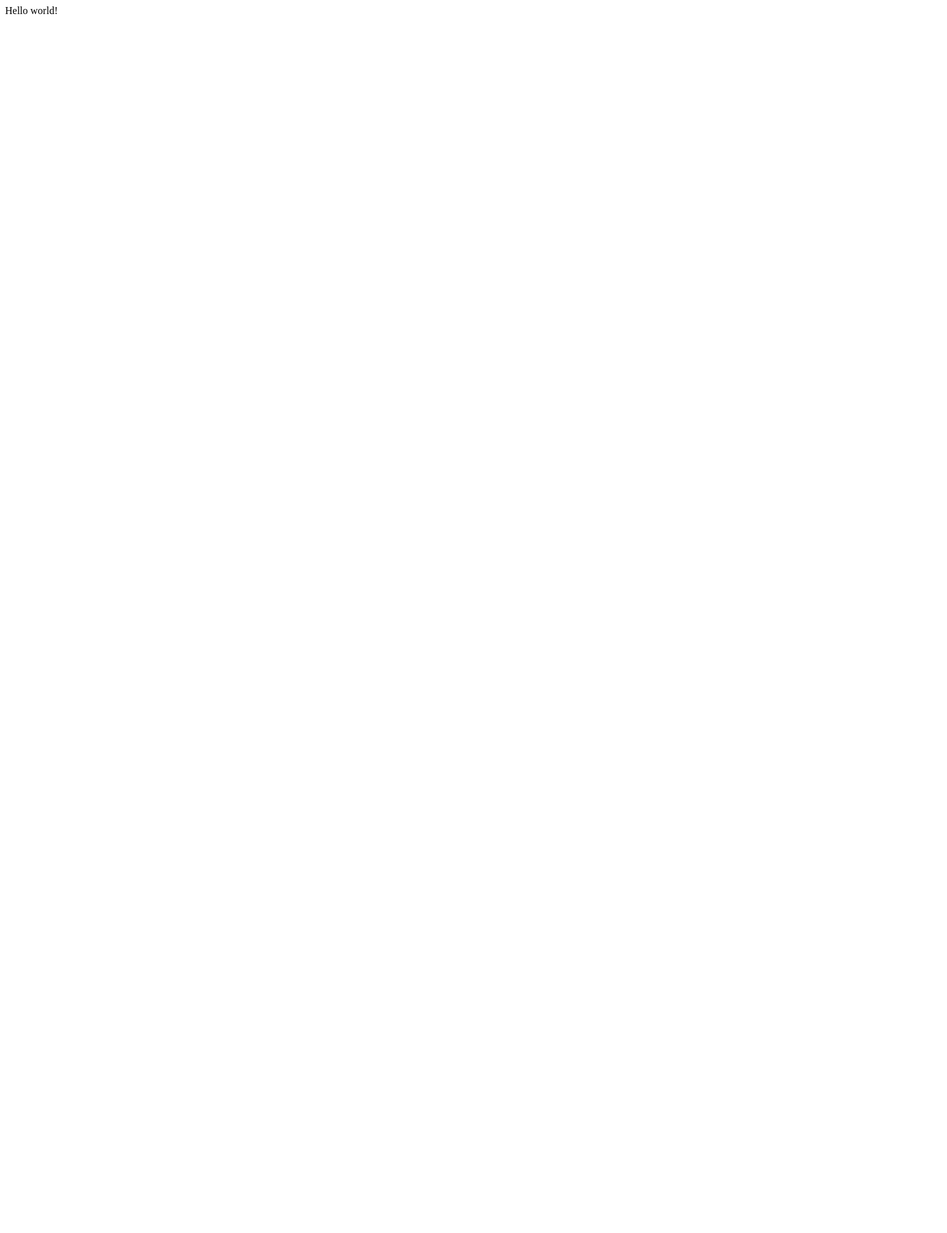
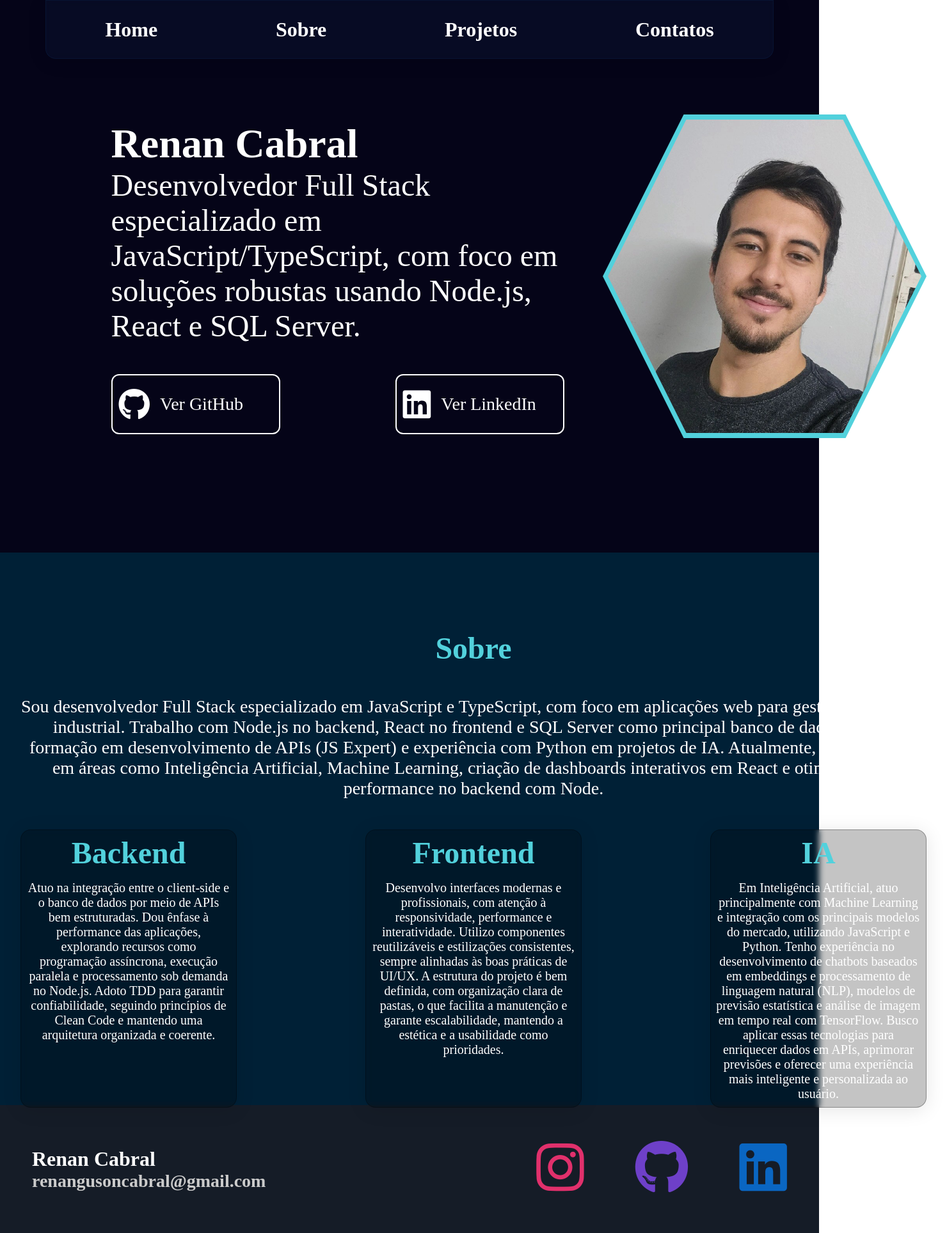
Before and after one commit to Re-isNaN/Re-isNaN.github.io, a plain HTML site: page index.html in a window 1280 px wide. Shown: the whole page at 64% size, 1480 px wide, since content can reach past the window. Before the commit the page ends 800 px from the top, so only its background shows below. Drawn offline with Linux system fonts and the light colour scheme.

Commit message:
fase inicial

```diff
--- a/index.html
+++ b/index.html
@@ -3,9 +3,128 @@
 <head>
     <meta charset="UTF-8">
     <meta name="viewport" content="width=device-width, initial-scale=1.0">
-    <title>My page</title>
+    <title>My Page</title>
+    <link rel="stylesheet" type="text/css" href="styles.css">
+    <link
+        rel="stylesheet"
+        href="https://cdnjs.cloudflare.com/ajax/libs/font-awesome/6.4.0/css/all.min.css"
+    />
 </head>
-<body>
-    <div>Hello world!</div>
+<body class="root">
+    <header class="nav-header">
+        <a href="#home">Home</a>
+        <a href="#sobre">Sobre</a>
+        <a href="#projetos">Projetos</a>
+        <a href="#contatos">Contatos</a>
+    </header>
+
+    <section id="home" class="section primary-background">
+        <main class="container-home">
+            <div class="descricao">
+                <h1>Renan Cabral</h1>
+                <h2>Desenvolvedor Full Stack especializado em JavaScript/TypeScript, com foco em soluções robustas usando Node.js, React e SQL Server.</h2>
+
+
+
+                <div class="container-btn">
+                    <a href="https://github.com/Re-isNaN" target="_blank">
+                        <i class="fab fa-github"></i>
+                        <div>Ver GitHub</div>
+                    </a>
+
+                    <a href="https://www.linkedin.com/in/renan-cabral-8a24092a4/" target="_blank">
+                        <i class="fa-brands fa-linkedin"></i>
+                        <div>Ver LinkedIn</div>
+                    </a>
+                </div>
+            </div>
+
+            <div class="foto-polygon">
+                <img src="./assets/foto_perfil.jfif" alt="Imagem dentro do hexágono" />
+            </div>
+        </main>
+    </section>
+
+    <section id="sobre" class="secondary-background">
+        <main class="container-sobre">
+            <h1>Sobre</h1>
+            <p>
+                Sou desenvolvedor Full Stack especializado em JavaScript e TypeScript, com foco em aplicações web
+                para gestão comercial e industrial. Trabalho com Node.js no backend, React no frontend e SQL Server
+                como principal banco de dados. Tenho formação em desenvolvimento de APIs (JS Expert) e experiência
+                com Python em projetos de IA. Atualmente, busco evoluir em áreas como Inteligência Artificial, Machine Learning,
+                criação de dashboards interativos em React e otimização de performance no backend com Node.
+            </p>
+
+            <div class="container-cards">
+                <div class="card backend">
+                    <h1>Backend</h1>
+                    <p>
+                        Atuo na integração entre o client-side e o banco de dados por meio de APIs bem estruturadas. Dou
+                        ênfase à performance das aplicações, explorando recursos como programação assíncrona, execução
+                        paralela e processamento sob demanda no Node.js. Adoto TDD para garantir confiabilidade, seguindo
+                        princípios de Clean Code e mantendo uma arquitetura organizada e coerente.
+                    </p>
+                </div>
+
+                <div class="card frontend">
+                    <h1>Frontend</h1>
+                    <p>
+                        Desenvolvo interfaces modernas e profissionais, com atenção à responsividade, performance e interatividade.
+                        Utilizo componentes reutilizáveis e estilizações consistentes, sempre alinhadas às boas práticas de UI/UX.
+                        A estrutura do projeto é bem definida, com organização clara de pastas, o que facilita a manutenção e garante
+                        escalabilidade, mantendo a estética e a usabilidade como prioridades.
+                    </p>
+                </div>
+
+                <div class="card ia">
+                    <h1>IA</h1>
+                    <p>
+                        Em Inteligência Artificial, atuo principalmente com Machine Learning e integração com os principais modelos do mercado,
+                        utilizando JavaScript e Python. Tenho experiência no desenvolvimento de chatbots baseados em embeddings e processamento
+                        de linguagem natural (NLP), modelos de previsão estatística e análise de imagem em tempo real com TensorFlow. Busco aplicar
+                        essas tecnologias para enriquecer dados em APIs, aprimorar previsões e oferecer uma experiência mais inteligente e personalizada
+                        ao usuário.
+                    </p>
+                </div>
+            </div>
+        </main>
+    </section>
+
+    <!-- <section id="projetos" class="primary-background">
+        <main class="container-home">
+            <div></div>
+            <div></div>
+        </main>
+    </section> -->
+
+    <section id="contatos" class="footer-contatos">
+        <div class="titulo">
+            <h1>Renan Cabral</h1>
+            <h2>renangusoncabral@gmail.com</h2>
+        </div>
+
+        <nav class="contatos">
+            <ul class="items-contatos">
+                <li>
+                    <a href="https://www.instagram.com/re.isnan/" target="_blank" class="btn-social instagram">
+                        <i class="fa-brands fa-instagram"></i>
+                    </a>
+                </li>
+
+                <li>
+                    <a href="https://github.com/Re-isNaN" target="_blank" class="btn-social github">
+                        <i class="fab fa-github"></i>
+                    </a>
+                </li>
+
+                <li>
+                    <a href="https://www.linkedin.com/in/renan-cabral-8a24092a4/" target="_blank" class="btn-social linkedin">
+                        <i class="fa-brands fa-linkedin"></i>
+                    </a>
+                </li>
+            </ul>
+        </nav>
+    </section>
 </body>
 </html>
--- /dev/null
+++ b/styles.css
@@ -0,0 +1,318 @@
+.root {
+    margin: 0;
+    padding: 0;
+}
+
+.nav-header {
+    width: 142vh;
+    height: 90px;
+
+    background: rgba(15, 43, 86, 0.2);
+    border-radius: 0px 0px 16px 16px;
+    box-shadow: 0 4px 30px rgba(0, 0, 0, 0.1);
+    backdrop-filter: blur(5px);
+    -webkit-backdrop-filter: blur(5px);
+    border: 1px solid rgba(15, 43, 86, 0.3);
+
+    position: fixed;
+    left: 50%;
+    top: 0;
+    transform: translate(-50%, 0);
+
+    z-index: 1001;
+
+    display: flex;
+    flex-direction: row;
+
+    align-items: center;
+    justify-content: space-around;
+
+    a {
+        font-size: 32px;
+        font-weight: 700;
+
+        text-decoration: none;
+
+        color: #fff;
+    };
+
+    a:hover {
+        color: #52D1DC;
+    };
+}
+
+.primary-background {
+    width: 100%;
+    height: 100%;
+    background-color: #050418;
+
+    padding-top: 90px;
+
+    display: grid;
+    place-items: center;
+}
+
+.secondary-background {
+    width: 100%;
+    height: 100%;
+    background-color: #002036;
+
+    padding-top: 90px;
+
+    display: grid;
+    place-items: center;
+}
+
+.container-home {
+    height: calc(100vh - 90px);
+    width: 177vh;
+    padding: 32px;
+
+    display: flex;
+    flex-direction: row;
+
+    align-items: center;
+    justify-content: space-between;
+
+    .descricao {
+
+        display: flex;
+        flex-direction: column;
+
+        margin-left: 10%;
+        margin-top: -90px;
+
+        max-width: 50%;
+        height: 100%;
+        justify-content: center;
+
+        h1 {
+            margin-top: 0;
+            margin-bottom: 0;
+            color: #FFF;
+            font-size: 64px;
+            font-weight: 700;
+        };
+
+        h2 {
+            margin-top: 0;
+            margin-bottom: 0;
+            color: #FFF;
+            font-size: 48px;
+            font-weight: 500;
+        };
+
+        .container-btn {
+            margin-top: 50px;
+
+            width: 100%;
+            height: 90px;
+
+            display: flex;
+            flex-direction: row;
+            justify-content: space-between;
+            align-items: center;
+
+            a {
+                color: #FFF;
+                text-decoration: none;
+
+                border: solid 2px #FFF;
+                border-radius: 12px;
+                height: 100%;
+
+                width: 240px;
+                height: 90px;
+                padding-left: 10px;
+                padding-right: 10px;
+
+                display: flex;
+                flex-direction: row;
+                gap: 16px;
+
+                align-items: center;
+
+                font-size: 28px;
+
+                i {
+                    color: #FFF;
+                    font-size: 50px;
+                };
+            };
+
+            a:hover i {
+                color: #52D1DC;
+            };
+
+            a:hover {
+                border: solid 2px #52D1DC;
+                color: #52D1DC;
+            };
+
+            a:active {
+                border: solid 2px #52D1DC;
+                color: #52D1DC;
+                transform: scale(0.9);
+            }
+        }
+    };
+
+    .foto-polygon {
+        margin-top: -90px;
+
+        width: 490px;
+        height: 490px;
+        background: #52D1DC;
+        padding: 8px;
+        clip-path: polygon(
+            25% 0%, 75% 0%,
+            100% 50%,
+            75% 100%, 25% 100%,
+            0% 50%
+        );
+        display: flex;
+        align-items: center;
+        justify-content: center;
+    }
+
+    .foto-polygon img {
+       width: 100%;
+        height: 100%;
+        object-fit: cover;
+        clip-path: inherit;
+        border-radius: inherit;
+    }
+}
+
+.container-sobre {
+    height: calc(100vh - 90px);
+    width: 177vh;
+    padding: 32px;
+
+    display: flex;
+    flex-direction: column;
+
+    align-items: center;
+
+    gap: 48px;
+
+    h1 {
+        margin: 0;
+        padding: 0;
+        font-size: 48px;
+        color: #52D1DC;
+    };
+
+    p {
+        margin: 0;
+        padding: 0;
+        font-size: 28px;
+        text-align: center;
+        color: #FFF;
+    };
+
+    .container-cards {
+        width: 100%;
+        display: flex;
+        flex-direction: row;
+        justify-content: space-between;
+    }
+
+    .card {
+        width: 320px;
+        height: 417px;
+
+        background: rgba(0, 0, 0, 0.23);
+        border-radius: 16px;
+        box-shadow: 0 4px 30px rgba(0, 0, 0, 0.1);
+        backdrop-filter: blur(5px);
+        -webkit-backdrop-filter: blur(5px);
+        border: 1px solid rgba(0, 0, 0, 0.3);
+
+        display: flex;
+        flex-direction: column;
+        align-items: center;
+        gap: 16px;
+        padding: 8px;
+
+        p {
+            font-size: 20px;
+        }
+    }
+}
+
+.footer-contatos {
+    height: 100px;
+    background-color: #151C27;
+    color: #fff;
+
+    display: flex;
+    flex-direction: row;
+    padding: 50px;
+
+    justify-content: space-between;
+    align-items: center;
+
+    .titulo {
+        width: 30%;
+        display: flex;
+        flex-direction: column;
+
+        h1 {
+            margin: 0;
+            padding: 0;
+
+            font-size: 32px;
+            font-weight: 700
+        };
+
+        h2 {
+            margin: 0;
+            padding: 0;
+
+            font-size: 28px;
+            font-weight: 600;
+
+            color: #CBCBCB
+        };
+    };
+
+    .contatos {
+        width: 40%;
+
+        .items-contatos {
+            width: 100%;
+            display: flex;
+            flex-direction: row;
+            justify-content: space-around;
+
+            li {
+                list-style: none;
+                font-size: 85px;
+
+                .btn-social {
+                    &.instagram {
+                        color: #e1306c;
+                    };
+
+                    &.github {
+                        color: #6e40c9;
+                    };
+
+                    &.linkedin {
+                        color: #0a66c2;
+                    };
+
+                    :hover {
+                        color: #52D1DC;
+                    };
+
+                    :active{
+                        color: #D9D9D9;
+                        font-size: 76px
+                    }
+                }
+            }
+        }
+    };
+}
```
Also changed, not shown: assets/foto_perfil.jfif (added).
